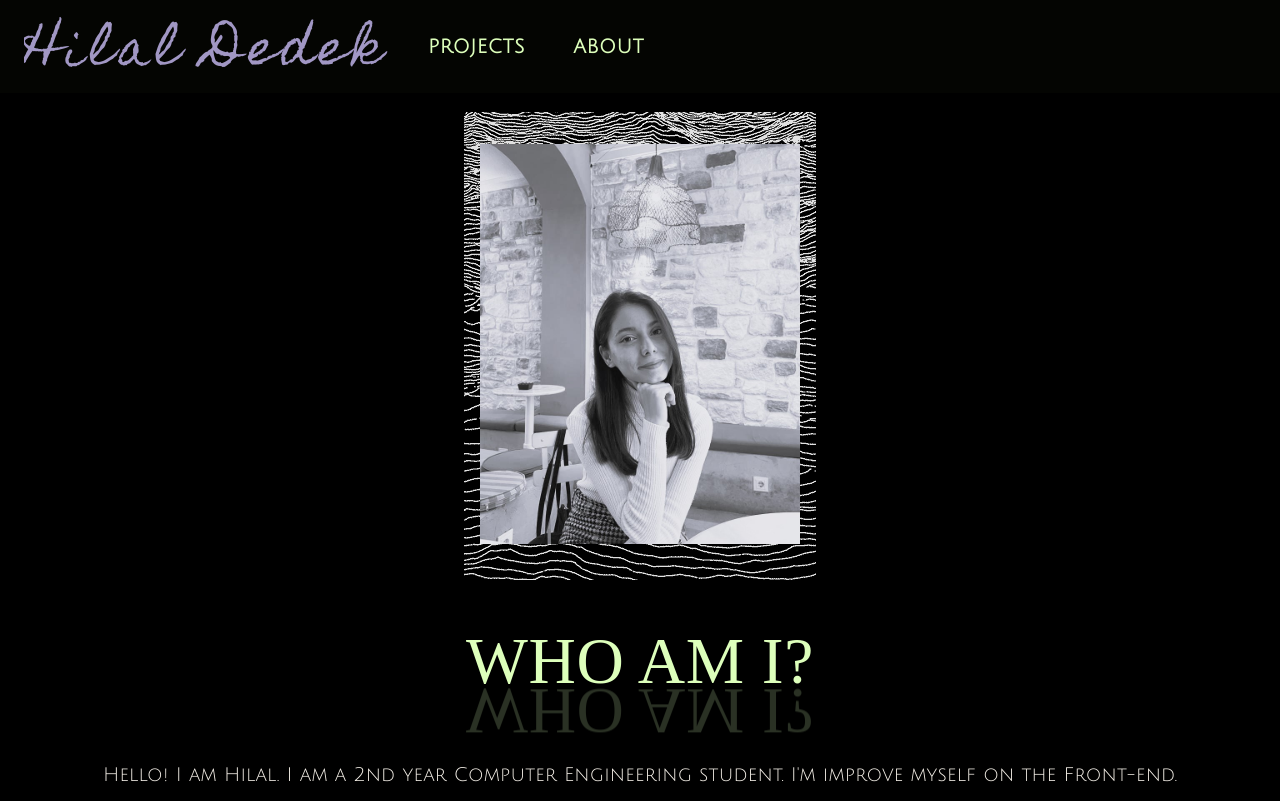
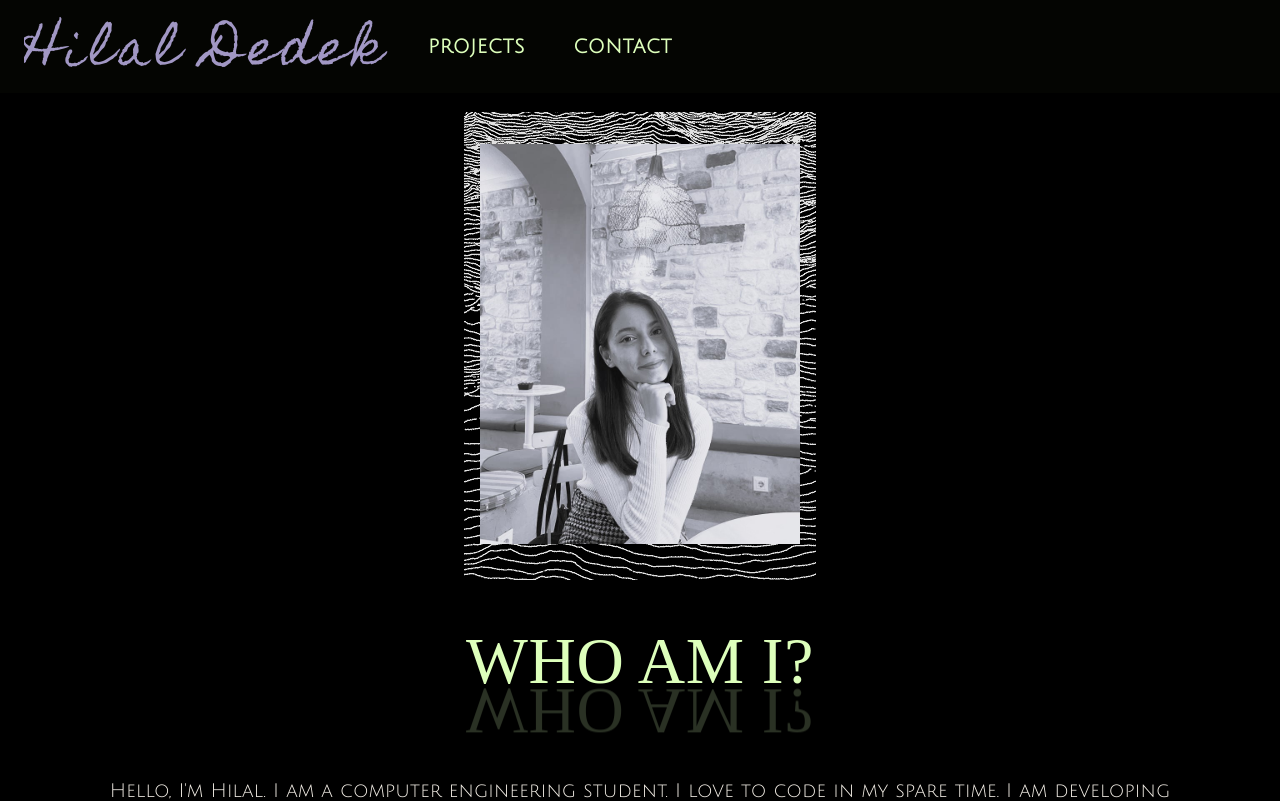
Before and after one commit to hilaldedek/MyBlog, a React (Create React App) app: page / in a window 1280 px wide. Shown: the top 801 px of the page. Built offline with nearby package versions, Linux system fonts and the light colour scheme; a web font is replaced by a local one.

Commit message:
today final

```diff
--- a/src/App.js
+++ b/src/App.js
@@ -3,12 +3,10 @@ import './App.css';
 
 import Header from './components/header/Header';
 
-import Navbar from './components/navbar/Navbar';
 
 function App() {
   return (
     <div className="App">
-      <Navbar/>
       <Header/>
     </div>
   );
--- a/src/components/header/Header.jsx
+++ b/src/components/header/Header.jsx
@@ -15,13 +15,134 @@ import GitHubIcon from '@mui/icons-material/GitHub';
 import InstagramIcon from '@mui/icons-material/Instagram';
 import TwitterIcon from '@mui/icons-material/Twitter';
 import EmailIcon from '@mui/icons-material/Email';
+import AppBar from '@mui/material/AppBar';
+import Toolbar from '@mui/material/Toolbar';
+import IconButton from '@mui/material/IconButton';
+import Menu from '@mui/material/Menu';
+import MenuIcon from '@mui/icons-material/Menu';
+import Container from '@mui/material/Container';
+
+
 
 
 const Header = () => {
+  const [anchorElNav, setAnchorElNav] = React.useState(null);
+
+    const handleOpenNavMenu = (event) => {
+      setAnchorElNav(event.currentTarget);
+    };
+
+
+    const handleCloseNavMenu = () => {
+      setAnchorElNav(null);
+    };
   const year=new Date().getFullYear();
   return (
 
     <div>
+ {/* NAVBAR */}
+<AppBar position="fixed" sx={{backgroundColor:"#1922102c",backdropFilter: "blur(5px)"}}>
+      <Container maxWidth="xl">
+        <Toolbar disableGutters>
+          <Typography
+            variant="h6"
+            noWrap
+            component="a"
+            href="/"
+            sx={{
+              mr: 2,
+              display: { xs: 'none', md: 'flex' },
+              fontFamily: 'Homemade Apple',
+              fontSize:"3rem",
+              fontWeight: 500,
+              letterSpacing: '.3rem',
+              color: '#a197c4',
+              textDecoration: 'none',
+              marginTop:"1rem"
+            }}
+          >
+            Hilal Dedek
+          </Typography>
+
+          <Box sx={{ flexGrow: 1, display: { xs: 'flex', md: 'none' } }}>
+            <IconButton
+              size="large"
+              aria-label="account of current user"
+              aria-controls="menu-appbar"
+              aria-haspopup="true"
+              onClick={handleOpenNavMenu}
+              color="#b5aeca"
+            >
+              <MenuIcon sx={{color:"white"}}/>
+            </IconButton>
+            <Menu
+              id="menu-appbar"
+              anchorEl={anchorElNav}
+              anchorOrigin={{
+                vertical: 'bottom',
+                horizontal: 'left',
+              }}
+              keepMounted
+              transformOrigin={{
+                vertical: 'top',
+                horizontal: 'left',
+              }}
+              open={Boolean(anchorElNav)}
+              onClose={handleCloseNavMenu}
+              sx={{
+                display: { xs: 'block', md: 'none'},
+              }}
+            >
+
+
+                <Box onClick={handleCloseNavMenu} sx={{display:"flex",flexDirection:"column"}}>
+                  <Button textAlign="center"sx={{fontFamily:"Julius Sans One"}}><Link href='#projects' sx={{textDecoration:"none",color:"#18122B"}}>Projects</Link>
+                    </Button>
+                    <Button textAlign="center"sx={{color:"#18122B",fontFamily:"Julius Sans One"}}><Link href='#contact' sx={{textDecoration:"none",color:"#18122B"}}>Contact</Link>
+                    </Button>
+                </Box>
+
+            </Menu>
+          </Box>
+
+          <Typography
+            variant="h5"
+            noWrap
+            component="a"
+            href=""
+            sx={{
+              mr: 2,
+              display: { xs: 'flex', md: 'none' },
+              flexGrow: 1,
+              fontFamily: 'Homemade Apple',
+              fontWeight: 500,
+              fontSize:"2rem",
+              letterSpacing: '.3rem',
+              color: '#a197c4',
+              textDecoration: 'none',
+              marginTop:"1rem"
+            }}
+          >
+            Hilal Dedek
+          </Typography>
+          <Box sx={{ flexGrow: 1, display: { xs: 'none', md: 'flex' } }}>
+
+              <Button className='buttonBox'
+                onClick={handleCloseNavMenu}
+                sx={{ my: 2, display: 'block' ,fontFamily:"Julius Sans One",fontSize:"1.2rem",fontWeight:800,margin:"0 1rem"}}
+              ><Link href='#projects' sx={{textDecoration:"none",color: '#DDFFBB'}}>Projects</Link>
+
+              </Button>
+              <Button className='buttonBox'
+                onClick={handleCloseNavMenu}
+                sx={{ my: 2, display: 'block' ,fontFamily:"Julius Sans One",fontSize:"1.2rem",fontWeight:800,margin:"0 1rem"}}
+              ><Link href='#contact' sx={{textDecoration:"none",color: '#DDFFBB'}}>Contact</Link>
+              </Button>
+          </Box>
+
+        </Toolbar>
+      </Container>
+    </AppBar>
 
       {/* WHO AM I? SECTION */}
 
@@ -33,7 +154,7 @@ const Header = () => {
       <Box sx={{position:"relative",margin:"auto"}}>
         <Typography  sx={{fontFamily:"Fredericka the Great",fontSize:"4.1rem",paddingTop:"2rem",textAlign:"center",color:"#DDFFBB"}}>WHO AM I?</Typography>
         <Typography sx={{fontFamily:"Fredericka the Great",fontSize:"4.1rem",transform:"rotateX(180deg)",marginTop:"-3rem",textAlign:"center",color:"#ddffbb31"}}>WHO AM I?</Typography>
-        <Typography component="p" sx={{fontFamily:"Julius Sans One",textAlign:"center",fontWeight:"500",fontSize:"1.2rem",paddingBottom:"4rem",color:"#F6F1E9"}}>Hello! I am Hilal. I am a 2nd year Computer Engineering student. I'm improve myself on the Front-end.</Typography>
+        <Typography component="p" sx={{fontFamily:"Julius Sans One",textAlign:"center",fontWeight:"500",fontSize:"1.2rem",paddingBottom:"4rem",color:"#F6F1E9",margin:"1rem 5rem"}}>Hello, I'm Hilal. I am a computer engineering student. I love to code in my spare time. I am developing myself in the field of web development.</Typography>
       </Box>
       <Box>
        </Box>
@@ -41,7 +162,7 @@ const Header = () => {
 
       {/* PROJECTS SECTION */}
 
-      <Box className="card" sx={{paddingTop:"4rem",paddingBottom:"4rem"}}>
+      <Box className="card" sx={{paddingTop:"4rem",paddingBottom:"4rem"}} id="projects">
         <Typography sx={{fontFamily:"Fredericka the Great",fontSize:"4.1rem",textAlign:"center",color:"#DDFFBB"}}>
           PROJECTS
         </Typography>
@@ -145,41 +266,41 @@ const Header = () => {
 
         </Box>
         <Box sx={{display:"flex",justifyContent:"center",marginTop:"2rem"}}>
-          <Button sx={{fontFamily:"Julius Sans One",fontWeight:"900",fontSize:"1rem",padding:"1rem",}} className='liveButton'>
+          <Button sx={{fontFamily:"Julius Sans One",fontWeight:"900",fontSize:"1rem",padding:"1rem",}} >
                     <Link href='https://github.com/hilaldedek?tab=repositories' target='__blank' underline='none' sx={{color:"#F6F1E9"}}>More Project</Link>
           </Button>
         </Box>
       </Box>
      {/* CONTACT SECTION */}
-     <Box sx={{paddingTop:"4rem",paddingBottom:"4rem"}} className="card">
+     <Box sx={{paddingTop:"4rem",paddingBottom:"4rem"}} className="card" id="contact">
      <Typography sx={{fontFamily:"Fredericka the Great",fontSize:"3.2rem",textAlign:"center",color:"#DDFFBB"}}>
           CONTACT ME
         </Typography>
         <Typography sx={{fontFamily:"Fredericka the Great",fontSize:"3.2rem",transform:"rotateX(180deg)",marginTop:"-2rem",textAlign:"center",color:"#ddffbb31"}}>CONTACT ME</Typography>
         <Box sx={{display:"flex",flexWrap:"wrap",justifyContent:"center",marginTop:"1rem"}}>
-          <Box sx={{margin:"1rem",padding:"1rem"}} className="contactGif">
+          <Box sx={{margin:"1rem",padding:"1rem",borderRadius:"100px"}} className="contactGif">
             <Button sx={{fontFamily:"Julius Sans One",fontWeight:"900",fontSize:"1rem",position:"relative",margin: "auto",color:"white",padding:"1rem"}}>
                 <Link href='https://www.linkedin.com/in/hil%C3%A2ldedek/' target='__blank' sx={{color:"#ffffffde"}}><LinkedInIcon
             sx={{width:"4rem",height:"4rem"}}
             /></Link>
             </Button>
           </Box>
-          <Box sx={{margin:"1rem",padding:"1rem"}} className="contactGif">
+          <Box sx={{margin:"1rem",padding:"1rem",borderRadius:"100px"}} className="contactGif">
             <Button sx={{fontFamily:"Julius Sans One",fontWeight:"900",fontSize:"1rem",position:"relative",margin: "auto",padding:"1rem"}} >
                 <Link href='https://github.com/hilaldedek' target='__blank' sx={{color:"#ffffffde"}} ><GitHubIcon sx={{width:"4rem",height:"4rem"}}/></Link>
             </Button>
           </Box>
-          <Box sx={{margin:"1rem",padding:"1rem"}} className="contactGif">
+          <Box sx={{margin:"1rem",padding:"1rem",borderRadius:"100px"}} className="contactGif">
             <Button sx={{fontFamily:"Julius Sans One",fontWeight:"900",fontSize:"1rem",position:"relative",margin: "auto",color:"white",padding:"1rem"}}>
                 <Link href='https://www.instagram.com/hilaldedek/' target='__blank' underline='none' sx={{color:"#ffffffde"}}><InstagramIcon sx={{width:"4rem",height:"4rem"}}/></Link>
             </Button>
           </Box>
-          <Box sx={{margin:"1rem",padding:"1rem"}} className="contactGif">
+          <Box sx={{margin:"1rem",padding:"1rem",borderRadius:"100px"}} className="contactGif">
             <Button sx={{fontFamily:"Julius Sans One",fontWeight:"900",fontSize:"1rem",position:"relative",margin: "auto",color:"white",padding:"1rem"}}>
                 <Link href='https://twitter.com/Hilitomilito1' target='__blank' underline='none' sx={{color:"#ffffffde"}} ><TwitterIcon sx={{width:"4rem",height:"4rem"}}/></Link>
             </Button>
           </Box>
-          <Box sx={{margin:"1rem",padding:"1rem"}} className="contactGif">
+          <Box sx={{margin:"1rem",padding:"1rem",borderRadius:"100px"}} className="contactGif">
              <Button sx={{fontFamily:"Julius Sans One",fontWeight:"900",fontSize:"1rem",position:"relative",margin: "auto",color:"white",padding:"1rem"}}>
                 <Link href='' target='__blank' underline='none' sx={{color:"#ffffffde"}} >
                   <EmailIcon sx={{width:"4rem",height:"4rem"}}/>
--- a/src/components/header/Header.scss
+++ b/src/components/header/Header.scss
@@ -1,10 +1,13 @@
 @import url('https://fonts.googleapis.com/css2?family=Fredericka+the+Great&display=swap');
 @import url('https://fonts.googleapis.com/css2?family=Julius+Sans+One&display=swap');
+@import url('https://fonts.googleapis.com/css2?family=Yeseva+One&display=swap');
+@import url('https://fonts.googleapis.com/css2?family=Julius+Sans+One&display=swap');
+@import url('https://fonts.googleapis.com/css2?family=Homemade+Apple&display=swap');
 .card:hover{
     background-color: #2f2d325c;
 }
 .contactGif{
-    background-image: url("../../assets/gif2.gif");}
+    background-image: url("../../assets/gif1.gif");}
 
 .imgBox{
     background-image: url("../../assets/gif3.gif");
@@ -15,3 +18,6 @@
 .liveButton:hover{
     background-image: url("../../assets/gif4.gif");
 }
+.buttonBox:hover{
+    background-image: url("../../assets/gif5.gif");
+}
--- a/src/components/navbar/Navbar.jsx
+++ b/src/components/navbar/Navbar.jsx
@@ -1,133 +1,133 @@
-import React from 'react'
-import AppBar from '@mui/material/AppBar';
-import Box from '@mui/material/Box';
-import Toolbar from '@mui/material/Toolbar';
-import IconButton from '@mui/material/IconButton';
-import Typography from '@mui/material/Typography';
-import Menu from '@mui/material/Menu';
-import MenuIcon from '@mui/icons-material/Menu';
-import Container from '@mui/material/Container';
-import Button from '@mui/material/Button';
-import MenuItem from '@mui/material/MenuItem';
-import "./Navbar.scss";
+// import React from 'react'
+// import AppBar from '@mui/material/AppBar';
+// import Box from '@mui/material/Box';
+// import Toolbar from '@mui/material/Toolbar';
+// import IconButton from '@mui/material/IconButton';
+// import Typography from '@mui/material/Typography';
+// import Menu from '@mui/material/Menu';
+// import MenuIcon from '@mui/icons-material/Menu';
+// import Container from '@mui/material/Container';
+// import Button from '@mui/material/Button';
+// import MenuItem from '@mui/material/MenuItem';
+// import "./Navbar.scss";
 
 
-const pages = ['Projects', 'About'];
+// const pages = ['Projects', 'About'];
 
-const Navbar = () => {
-    const [anchorElNav, setAnchorElNav] = React.useState(null);
+// const Navbar = () => {
+//     const [anchorElNav, setAnchorElNav] = React.useState(null);
 
-    const handleOpenNavMenu = (event) => {
-      setAnchorElNav(event.currentTarget);
-    };
+//     const handleOpenNavMenu = (event) => {
+//       setAnchorElNav(event.currentTarget);
+//     };
 
 
-    const handleCloseNavMenu = () => {
-      setAnchorElNav(null);
-    };
+//     const handleCloseNavMenu = () => {
+//       setAnchorElNav(null);
+//     };
 
 
 
-  return (
-    <div>
-        <AppBar position="fixed" sx={{backgroundColor:"#1922102c",backdropFilter: "blur(5px)"}}>
-      <Container maxWidth="xl">
-        <Toolbar disableGutters>
-          <Typography
-            variant="h6"
-            noWrap
-            component="a"
-            href="/"
-            sx={{
-              mr: 2,
-              display: { xs: 'none', md: 'flex' },
-              fontFamily: 'Homemade Apple',
-              fontSize:"3rem",
-              fontWeight: 500,
-              letterSpacing: '.3rem',
-              color: '#a197c4',
-              textDecoration: 'none',
-              marginTop:"1rem"
-            }}
-          >
-            Hilal Dedek
-          </Typography>
+//   return (
+//     <div>
+//         <AppBar position="fixed" sx={{backgroundColor:"#1922102c",backdropFilter: "blur(5px)"}}>
+//       <Container maxWidth="xl">
+//         <Toolbar disableGutters>
+//           <Typography
+//             variant="h6"
+//             noWrap
+//             component="a"
+//             href="/"
+//             sx={{
+//               mr: 2,
+//               display: { xs: 'none', md: 'flex' },
+//               fontFamily: 'Homemade Apple',
+//               fontSize:"3rem",
+//               fontWeight: 500,
+//               letterSpacing: '.3rem',
+//               color: '#a197c4',
+//               textDecoration: 'none',
+//               marginTop:"1rem"
+//             }}
+//           >
+//             Hilal Dedek
+//           </Typography>
 
-          <Box sx={{ flexGrow: 1, display: { xs: 'flex', md: 'none' } }}>
-            <IconButton
-              size="large"
-              aria-label="account of current user"
-              aria-controls="menu-appbar"
-              aria-haspopup="true"
-              onClick={handleOpenNavMenu}
-              color="#b5aeca"
-            >
-              <MenuIcon sx={{color:"white"}}/>
-            </IconButton>
-            <Menu
-              id="menu-appbar"
-              anchorEl={anchorElNav}
-              anchorOrigin={{
-                vertical: 'bottom',
-                horizontal: 'left',
-              }}
-              keepMounted
-              transformOrigin={{
-                vertical: 'top',
-                horizontal: 'left',
-              }}
-              open={Boolean(anchorElNav)}
-              onClose={handleCloseNavMenu}
-              sx={{
-                display: { xs: 'block', md: 'none'},
-              }}
-            >
+//           <Box sx={{ flexGrow: 1, display: { xs: 'flex', md: 'none' } }}>
+//             <IconButton
+//               size="large"
+//               aria-label="account of current user"
+//               aria-controls="menu-appbar"
+//               aria-haspopup="true"
+//               onClick={handleOpenNavMenu}
+//               color="#b5aeca"
+//             >
+//               <MenuIcon sx={{color:"white"}}/>
+//             </IconButton>
+//             <Menu
+//               id="menu-appbar"
+//               anchorEl={anchorElNav}
+//               anchorOrigin={{
+//                 vertical: 'bottom',
+//                 horizontal: 'left',
+//               }}
+//               keepMounted
+//               transformOrigin={{
+//                 vertical: 'top',
+//                 horizontal: 'left',
+//               }}
+//               open={Boolean(anchorElNav)}
+//               onClose={handleCloseNavMenu}
+//               sx={{
+//                 display: { xs: 'block', md: 'none'},
+//               }}
+//             >
 
-              {pages.map((page) => (
-                <MenuItem key={page} onClick={handleCloseNavMenu}>
-                  <Typography textAlign="center"sx={{color:"#18122B",fontFamily:"Julius Sans One"}}>{page}</Typography>
-                </MenuItem>
-              ))}
-            </Menu>
-          </Box>
+//               {pages.map((page) => (
+//                 <MenuItem key={page} onClick={handleCloseNavMenu}>
+//                   <Typography textAlign="center"sx={{color:"#18122B",fontFamily:"Julius Sans One"}}>{page}</Typography>
+//                 </MenuItem>
+//               ))}
+//             </Menu>
+//           </Box>
 
-          <Typography
-            variant="h5"
-            noWrap
-            component="a"
-            href=""
-            sx={{
-              mr: 2,
-              display: { xs: 'flex', md: 'none' },
-              flexGrow: 1,
-              fontFamily: 'Homemade Apple',
-              fontWeight: 500,
-              fontSize:"2rem",
-              letterSpacing: '.3rem',
-              color: '#a197c4',
-              textDecoration: 'none',
-              marginTop:"1rem"
-            }}
-          >
-            Hilal Dedek
-          </Typography>
-          <Box sx={{ flexGrow: 1, display: { xs: 'none', md: 'flex' } }}>
-            {pages.map((page) => (
-              <Button
-                key={page}
-                onClick={handleCloseNavMenu}
-                sx={{ my: 2, color: '#DDFFBB', display: 'block' ,fontFamily:"Julius Sans One",fontSize:"1.2rem",fontWeight:800,margin:"0 1rem"}}
-              >
-                {page}
-              </Button>
-            ))}
-          </Box>
+//           <Typography
+//             variant="h5"
+//             noWrap
+//             component="a"
+//             href=""
+//             sx={{
+//               mr: 2,
+//               display: { xs: 'flex', md: 'none' },
+//               flexGrow: 1,
+//               fontFamily: 'Homemade Apple',
+//               fontWeight: 500,
+//               fontSize:"2rem",
+//               letterSpacing: '.3rem',
+//               color: '#a197c4',
+//               textDecoration: 'none',
+//               marginTop:"1rem"
+//             }}
+//           >
+//             Hilal Dedek
+//           </Typography>
+//           <Box sx={{ flexGrow: 1, display: { xs: 'none', md: 'flex' } }}>
+//             {pages.map((page) => (
+//               <Button
+//                 key={page}
+//                 onClick={handleCloseNavMenu}
+//                 sx={{ my: 2, color: '#DDFFBB', display: 'block' ,fontFamily:"Julius Sans One",fontSize:"1.2rem",fontWeight:800,margin:"0 1rem"}}
+//               >
+//                 {page}
+//               </Button>
+//             ))}
+//           </Box>
 
-        </Toolbar>
-      </Container>
-    </AppBar>
-    </div>
-  )
-}
+//         </Toolbar>
+//       </Container>
+//     </AppBar>
+//     </div>
+//   )
+// }
 
-export default Navbar
+// export default Navbar
--- a/src/components/navbar/Navbar.scss
+++ b/src/components/navbar/Navbar.scss
@@ -1,4 +1,4 @@
 
-@import url('https://fonts.googleapis.com/css2?family=Yeseva+One&display=swap');
-@import url('https://fonts.googleapis.com/css2?family=Julius+Sans+One&display=swap');
-@import url('https://fonts.googleapis.com/css2?family=Homemade+Apple&display=swap');
+// @import url('https://fonts.googleapis.com/css2?family=Yeseva+One&display=swap');
+// @import url('https://fonts.googleapis.com/css2?family=Julius+Sans+One&display=swap');
+// @import url('https://fonts.googleapis.com/css2?family=Homemade+Apple&display=swap');
```
Also changed, not shown: src/assets/gif1.gif (added), src/assets/gif5.gif (added).
